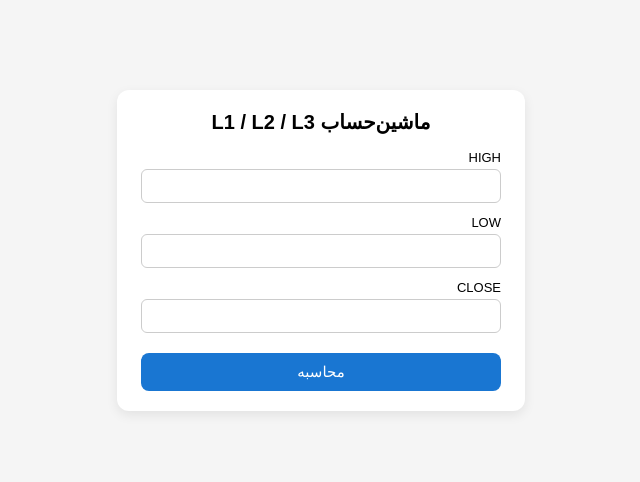
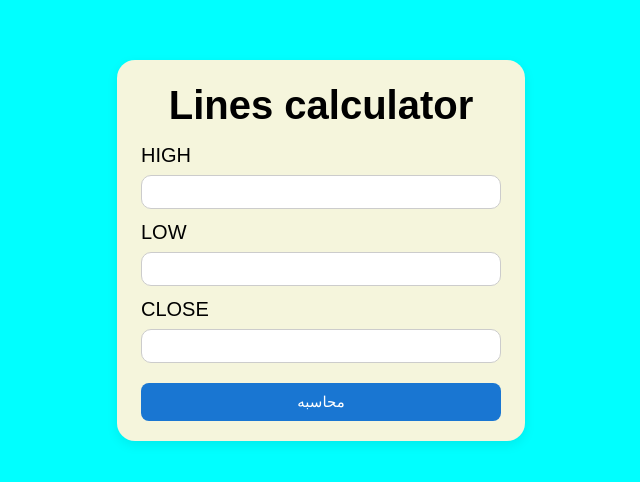
Before and after one commit to f1272/lines-app, a plain HTML site: page index.html in a window 1280 px wide. Shown: the part 150-632 px from the top of the page, without its empty margins (319-959 px from the left). Drawn offline with Linux system fonts and the light colour scheme.

Commit message:
Add files via upload

```diff
--- a/index.html
+++ b/index.html
@@ -2,7 +2,7 @@
 <html lang="fa" dir="rtl">
 <head>
   <meta charset="UTF-8" />
-  <title>محاسبه L1 - L2 - L3</title>
+  <title>Lines calculator</title>
 
   <!-- مهم برای موبایل -->
   <meta name="viewport" content="width=device-width, initial-scale=1, maximum-scale=1" />
@@ -26,33 +26,37 @@
       align-items: center;
       min-height: 100vh;
       margin: 0;
+        background-color: aqua
     }
     .card {
       background: #ffffff;
       padding: 20px 24px;
-      border-radius: 12px;
+      border-radius: 18px;
       box-shadow: 0 4px 12px rgba(0,0,0,0.08);
       max-width: 360px;
       width: 100%;
+        background-color: beige;
     }
     h1 {
-      font-size: 20px;
-      margin-top: 0;
+      font-size: 40px;
+      margin-top: 3px;
       margin-bottom: 16px;
       text-align: center;
     }
     .field {
       margin-bottom: 12px;
+        text-align: left;
+        font-size: 20px;
     }
     label {
       display: block;
-      margin-bottom: 4px;
-      font-size: 13px;
+      margin-bottom: 8px;
+      font-size: 33;
     }
     input[type="number"] {
       width: 100%;
       padding: 8px 10px;
-      border-radius: 6px;
+      border-radius: 10px;
       border: 1px solid #ccc;
       box-sizing: border-box;
       font-size: 14px;
@@ -73,19 +77,20 @@
     }
     .results {
       margin-top: 16px;
-      background: #f0f4ff;
+      background-color:aquamarine;
       padding: 10px;
       border-radius: 8px;
       font-size: 14px;
     }
     .results div {
       margin-bottom: 4px;
+        background-color:aquamarine;
     }
   </style>
 </head>
 <body>
   <div class="card">
-    <h1>ماشین‌حساب L1 / L2 / L3</h1>
+    <h1>Lines calculator</h1>
 
     <div class="field">
       <label for="high">HIGH</label>
```
